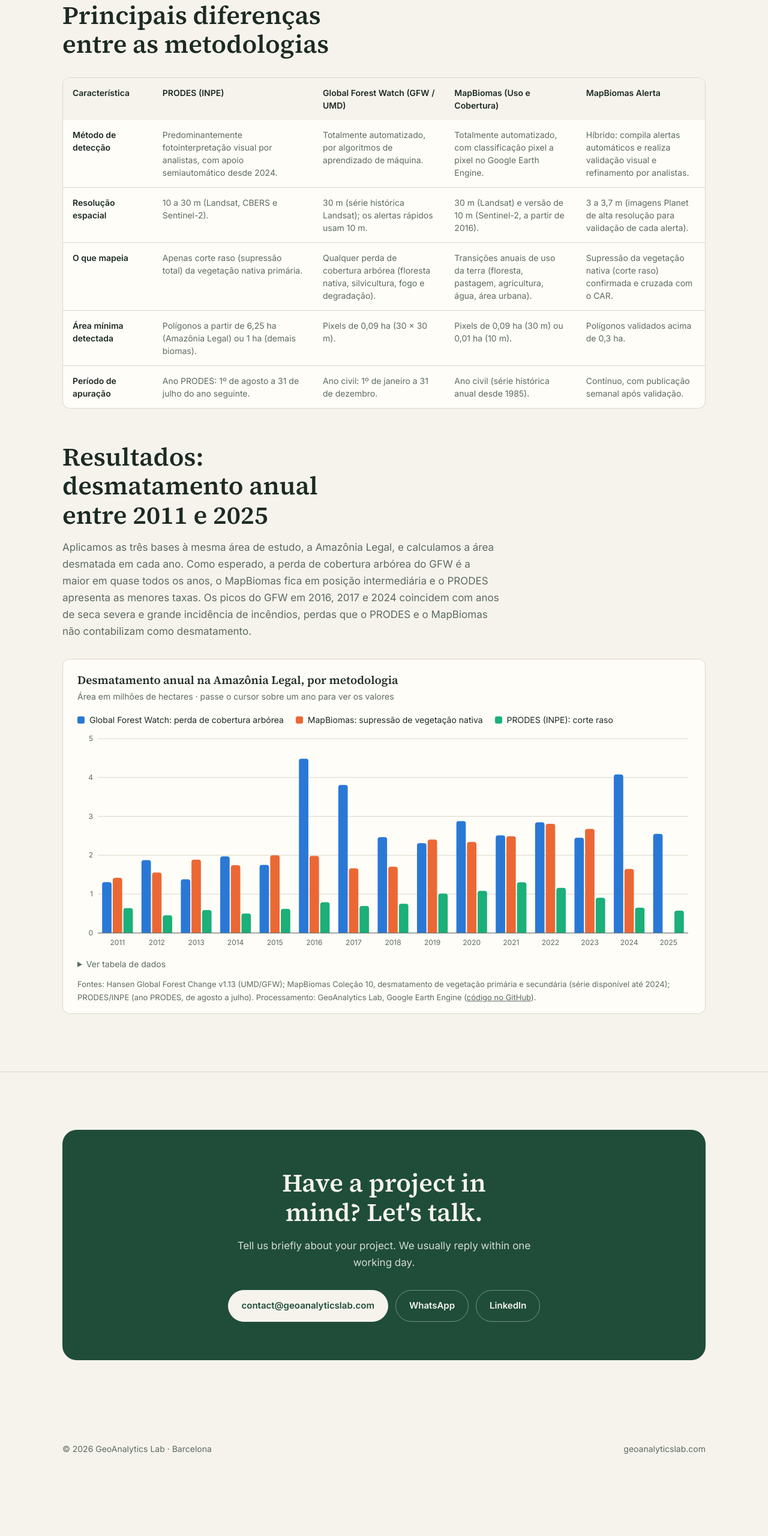
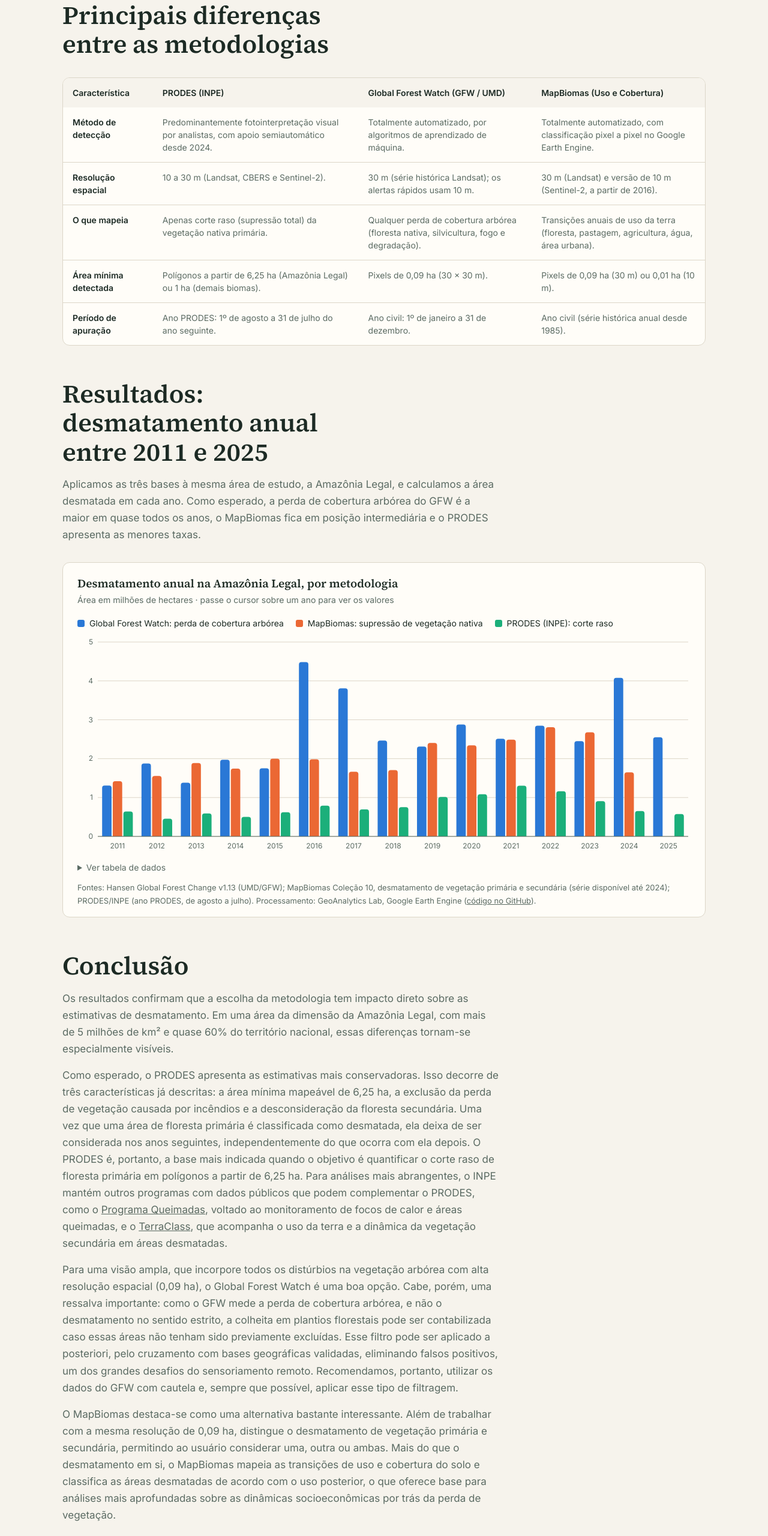
Before and after one commit to coelho85/geoanalyticslab-site, a plain HTML site: page blog/desmatamento-amazonia-legal.html in a window 1280 px wide. Shown: the part 3500-6060 px from the top of the page at 60% size. Before the commit the page ends 5982 px from the top, so only its background shows below. Drawn offline with nearby package versions, Linux system fonts and the light colour scheme.

Commit message:
Add conclusion to Amazon deforestation article and simplify methods table
Add a conclusion comparing PRODES, GFW and MapBiomas, with links to
INPE Queimadas and TerraClass; remove the MapBiomas Alerta column from
the comparison table; drop the drought-peaks sentence from the results.

Co-Authored-By: Claude Opus 5.5 <noreply@anthropic.com>

```diff
--- a/blog/desmatamento-amazonia-legal.html
+++ b/blog/desmatamento-amazonia-legal.html
@@ -128,21 +128,21 @@
       <div class="table-wrap">
         <table class="compare">
           <thead>
-            <tr><th scope="col">Característica</th><th scope="col">PRODES (INPE)</th><th scope="col">Global Forest Watch (GFW / UMD)</th><th scope="col">MapBiomas (Uso e Cobertura)</th><th scope="col">MapBiomas Alerta</th></tr>
+            <tr><th scope="col">Característica</th><th scope="col">PRODES (INPE)</th><th scope="col">Global Forest Watch (GFW / UMD)</th><th scope="col">MapBiomas (Uso e Cobertura)</th></tr>
           </thead>
           <tbody>
-            <tr><th scope="row">Método de detecção</th><td>Predominantemente fotointerpretação visual por analistas, com apoio semiautomático desde 2024.</td><td>Totalmente automatizado, por algoritmos de aprendizado de máquina.</td><td>Totalmente automatizado, com classificação pixel a pixel no Google Earth Engine.</td><td>Híbrido: compila alertas automáticos e realiza validação visual e refinamento por analistas.</td></tr>
-            <tr><th scope="row">Resolução espacial</th><td>10 a 30 m (Landsat, CBERS e Sentinel-2).</td><td>30 m (série histórica Landsat); os alertas rápidos usam 10 m.</td><td>30 m (Landsat) e versão de 10 m (Sentinel-2, a partir de 2016).</td><td>3 a 3,7 m (imagens Planet de alta resolução para validação de cada alerta).</td></tr>
-            <tr><th scope="row">O que mapeia</th><td>Apenas corte raso (supressão total) da vegetação nativa primária.</td><td>Qualquer perda de cobertura arbórea (floresta nativa, silvicultura, fogo e degradação).</td><td>Transições anuais de uso da terra (floresta, pastagem, agricultura, água, área urbana).</td><td>Supressão da vegetação nativa (corte raso) confirmada e cruzada com o CAR.</td></tr>
-            <tr><th scope="row">Área mínima detectada</th><td>Polígonos a partir de 6,25 ha (Amazônia Legal) ou 1 ha (demais biomas).</td><td>Pixels de 0,09 ha (30 × 30 m).</td><td>Pixels de 0,09 ha (30 m) ou 0,01 ha (10 m).</td><td>Polígonos validados acima de 0,3 ha.</td></tr>
-            <tr><th scope="row">Período de apuração</th><td>Ano PRODES: 1º de agosto a 31 de julho do ano seguinte.</td><td>Ano civil: 1º de janeiro a 31 de dezembro.</td><td>Ano civil (série histórica anual desde 1985).</td><td>Contínuo, com publicação semanal após validação.</td></tr>
+            <tr><th scope="row">Método de detecção</th><td>Predominantemente fotointerpretação visual por analistas, com apoio semiautomático desde 2024.</td><td>Totalmente automatizado, por algoritmos de aprendizado de máquina.</td><td>Totalmente automatizado, com classificação pixel a pixel no Google Earth Engine.</td></tr>
+            <tr><th scope="row">Resolução espacial</th><td>10 a 30 m (Landsat, CBERS e Sentinel-2).</td><td>30 m (série histórica Landsat); os alertas rápidos usam 10 m.</td><td>30 m (Landsat) e versão de 10 m (Sentinel-2, a partir de 2016).</td></tr>
+            <tr><th scope="row">O que mapeia</th><td>Apenas corte raso (supressão total) da vegetação nativa primária.</td><td>Qualquer perda de cobertura arbórea (floresta nativa, silvicultura, fogo e degradação).</td><td>Transições anuais de uso da terra (floresta, pastagem, agricultura, água, área urbana).</td></tr>
+            <tr><th scope="row">Área mínima detectada</th><td>Polígonos a partir de 6,25 ha (Amazônia Legal) ou 1 ha (demais biomas).</td><td>Pixels de 0,09 ha (30 × 30 m).</td><td>Pixels de 0,09 ha (30 m) ou 0,01 ha (10 m).</td></tr>
+            <tr><th scope="row">Período de apuração</th><td>Ano PRODES: 1º de agosto a 31 de julho do ano seguinte.</td><td>Ano civil: 1º de janeiro a 31 de dezembro.</td><td>Ano civil (série histórica anual desde 1985).</td></tr>
           </tbody>
         </table>
       </div>
 
       <div class="prose" style="margin-top: 56px">
         <h2>Resultados: desmatamento anual entre 2011 e 2025</h2>
-        <p>Aplicamos as três bases à mesma área de estudo, a Amazônia Legal, e calculamos a área desmatada em cada ano. Como esperado, a perda de cobertura arbórea do GFW é a maior em quase todos os anos, o MapBiomas fica em posição intermediária e o PRODES apresenta as menores taxas. Os picos do GFW em 2016, 2017 e 2024 coincidem com anos de seca severa e grande incidência de incêndios, perdas que o PRODES e o MapBiomas não contabilizam como desmatamento.</p>
+        <p>Aplicamos as três bases à mesma área de estudo, a Amazônia Legal, e calculamos a área desmatada em cada ano. Como esperado, a perda de cobertura arbórea do GFW é a maior em quase todos os anos, o MapBiomas fica em posição intermediária e o PRODES apresenta as menores taxas.</p>
       </div>
 
       <figure class="viz" id="viz">
@@ -164,6 +164,28 @@
         </details>
         <figcaption style="font-size:13px; color:var(--muted); margin-top:12px">Fontes: Hansen Global Forest Change v1.13 (UMD/GFW); MapBiomas Coleção 10, desmatamento de vegetação primária e secundária (série disponível até 2024); PRODES/INPE (ano PRODES, de agosto a julho). Processamento: GeoAnalytics Lab, Google Earth Engine (<a href="https://github.com/coelho85/deforestationLegalAmazon" target="_blank" rel="noopener">código no GitHub</a>).</figcaption>
       </figure>
+
+      <div class="prose" id="conclusao" style="margin-top: 56px">
+        <h2>Conclusão</h2>
+        <p>Os resultados confirmam que a escolha da metodologia tem impacto direto sobre as estimativas de desmatamento. Em uma área da dimensão da Amazônia Legal, com mais de 5 milhões de km² e quase 60% do território nacional, essas diferenças tornam-se especialmente visíveis.</p>
+        <p>Como esperado, o PRODES apresenta as estimativas mais conservadoras. Isso decorre de três características já descritas: a área mínima mapeável de 6,25 ha, a exclusão da perda de vegetação causada por incêndios e a desconsideração da floresta secundária. Uma vez que uma área de floresta primária é classificada como desmatada, ela deixa de ser considerada nos anos seguintes, independentemente do que ocorra com ela depois. O PRODES é, portanto, a base mais indicada quando o objetivo é quantificar o corte raso de floresta primária em polígonos a partir de 6,25 ha. Para análises mais abrangentes, o INPE mantém outros programas com dados públicos que podem complementar o PRODES, como o <a href="https://terrabrasilis.dpi.inpe.br/queimadas/portal/" target="_blank" rel="noopener">Programa Queimadas</a>, voltado ao monitoramento de focos de calor e áreas queimadas, e o <a href="https://www.terraclass.gov.br/" target="_blank" rel="noopener">TerraClass</a>, que acompanha o uso da terra e a dinâmica da vegetação secundária em áreas desmatadas.</p>
+        <p>Para uma visão ampla, que incorpore todos os distúrbios na vegetação arbórea com alta resolução espacial (0,09 ha), o Global Forest Watch é uma boa opção. Cabe, porém, uma ressalva importante: como o GFW mede a perda de cobertura arbórea, e não o desmatamento no sentido estrito, a colheita em plantios florestais pode ser contabilizada caso essas áreas não tenham sido previamente excluídas. Esse filtro pode ser aplicado a posteriori, pelo cruzamento com bases geográficas validadas, eliminando falsos positivos, um dos grandes desafios do sensoriamento remoto. Recomendamos, portanto, utilizar os dados do GFW com cautela e, sempre que possível, aplicar esse tipo de filtragem.</p>
+        <p>O MapBiomas destaca-se como uma alternativa bastante interessante. Além de trabalhar com a mesma resolução de 0,09 ha, distingue o desmatamento de vegetação primária e secundária, permitindo ao usuário considerar uma, outra ou ambas. Mais do que o desmatamento em si, o MapBiomas mapeia as transições de uso e cobertura do solo e classifica as áreas desmatadas de acordo com o uso posterior, o que oferece base para análises mais aprofundadas sobre as dinâmicas socioeconômicas por trás da perda de vegetação.</p>
+        <p>Por fim, a forte discrepância observada em 2024, quando o GFW registra uma taxa muito superior à das demais metodologias, deve-se principalmente à perda de cobertura arbórea provocada por incêndios florestais. Na literatura científica, o fogo é tradicionalmente associado à degradação florestal, e não ao desmatamento. Por isso, o PRODES e o MapBiomas simplesmente não incluem essas perdas em suas estimativas de desmatamento. No caso do MapBiomas, vale lembrar que utilizamos neste estudo a série de Uso e Cobertura, que contabiliza apenas a supressão completa da vegetação nativa e não considera as áreas afetadas por incêndios. Mais do que apontar qual base está correta, a comparação mostra que cada metodologia responde a uma pergunta diferente, e que a escolha dos dados deve partir de uma definição clara do objetivo da análise.</p>
+      </div>
+
+      <div class="prose" id="referencias" style="margin-top: 56px">
+        <h2>Referências</h2>
+        <ol style="font-size:15px; padding-left:1.25em">
+          <li>HANSEN, M. C. et al. High-Resolution Global Maps of 21st-Century Forest Cover Change. <em>Science</em>, v. 342, p. 850–853, 2013. DOI: <a href="https://doi.org/10.1126/science.1244693" target="_blank" rel="noopener">10.1126/science.1244693</a>.</li>
+          <li>GLOBAL FOREST WATCH. Explicação dos dados do Global Forest Watch sobre a perda de cobertura arbórea de 2024. Disponível em: <a href="https://www.globalnaturewatch.org/blog/pt/data-and-tools/explicacao-dos-dados-do-global-forest-watch-sobre-a-perda-de-cobertura-arborea-de-2024/" target="_blank" rel="noopener">globalnaturewatch.org</a>.</li>
+          <li>ALMEIDA, C. A. et al. <em>Metodologia utilizada nos sistemas PRODES e DETER</em>. 2. ed. (atualizada). São José dos Campos: INPE, 2022. 47 p.</li>
+          <li>INPE. PRODES: monitoramento anual da supressão de vegetação nativa. Disponível em: <a href="https://data.inpe.br/biomasbr/prodes-monitoramento-anual-da-supressao-de-vegetacao-nativa/" target="_blank" rel="noopener">data.inpe.br</a>.</li>
+          <li>INPE. Programa Queimadas: portal de monitoramento de queimadas e incêndios florestais. Disponível em: <a href="https://terrabrasilis.dpi.inpe.br/queimadas/portal/" target="_blank" rel="noopener">terrabrasilis.dpi.inpe.br/queimadas</a>.</li>
+          <li>INPE; EMBRAPA. TerraClass: mapeamento do uso e cobertura da terra em áreas desflorestadas. Disponível em: <a href="https://www.terraclass.gov.br/" target="_blank" rel="noopener">terraclass.gov.br</a>.</li>
+          <li>PROJETO MAPBIOMAS. Mapeamento Anual de Cobertura e Uso da Terra no Brasil – Coleção 11. Acesso em: 18 nov. 2026. Disponível em: <a href="https://brasil.mapbiomas.org" target="_blank" rel="noopener">brasil.mapbiomas.org</a>.</li>
+        </ol>
+      </div>
     </div>
   </section>
 
```
